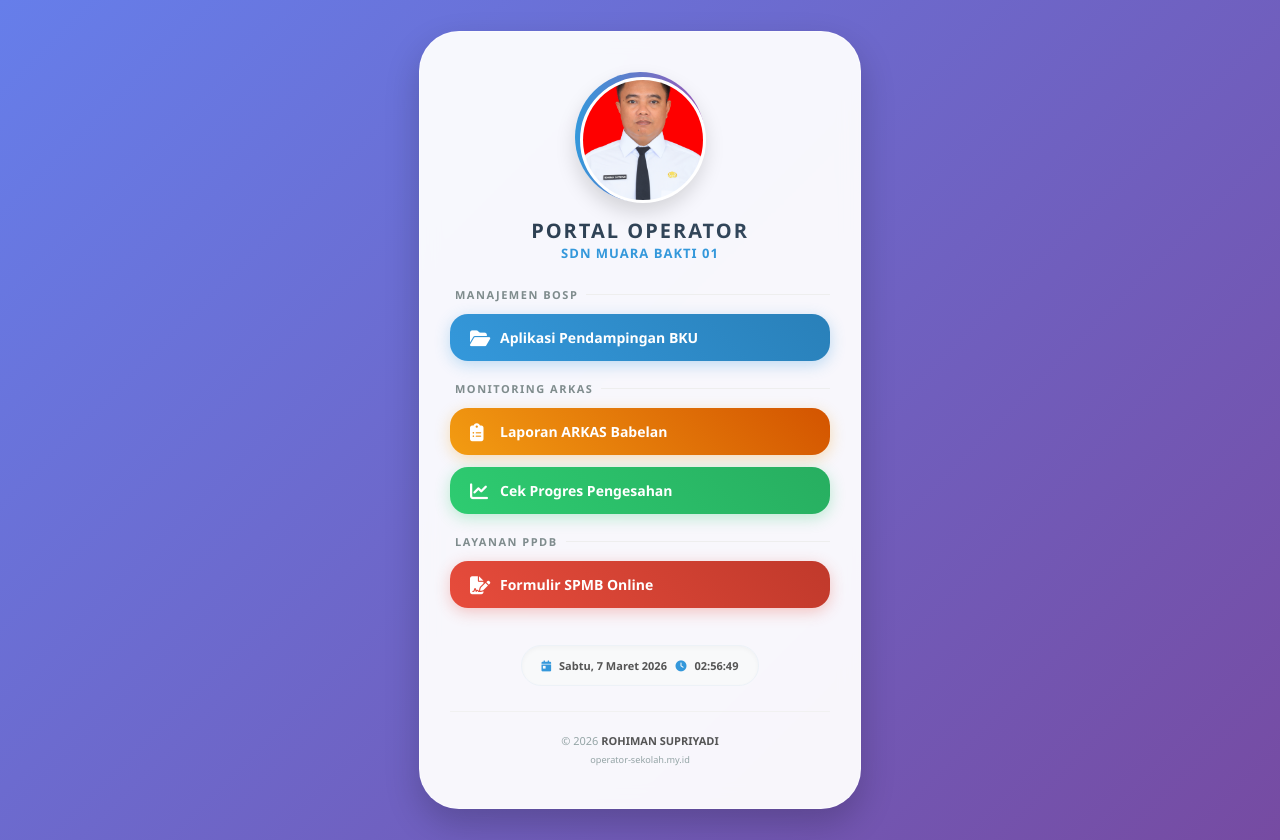
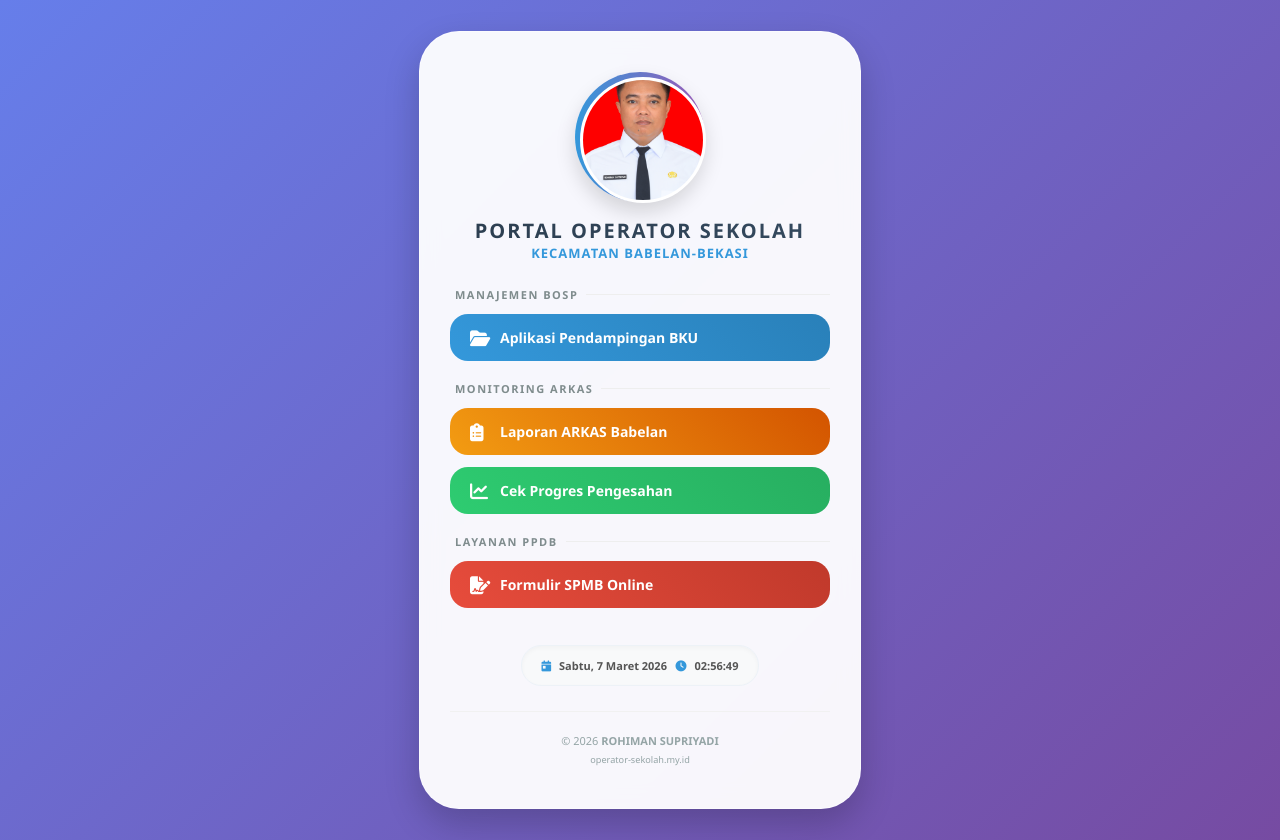
Before and after one commit to Aplikasi-Digital/Tahap1_bku_2026, a plain HTML site: page index.html in a window 1280 px wide. Drawn offline with Linux system fonts and the light colour scheme.

Commit message:
Update index.html

```diff
--- a/index.html
+++ b/index.html
@@ -15,10 +15,9 @@
 
         body {
             background: linear-gradient(135deg, #667eea 0%, #764ba2 100%);
-            font-family: 'Segoe UI', Roboto, Helvetica, Arial, sans-serif;
+            font-family: 'Segoe UI', Roboto, sans-serif;
             display: flex; justify-content: center; align-items: center;
             min-height: 100vh; margin: 0; padding: 20px;
-            color: var(--dark);
         }
 
         .container {
@@ -33,7 +32,6 @@
             position: relative;
         }
 
-        /* Border Animasi untuk Profil */
         .profile-box {
             width: 120px; height: 120px;
             margin: 0 auto 15px;
@@ -80,11 +78,8 @@
             display: flex; align-items: center; gap: 8px;
         }
 
-        .section-name::after {
-            content: ""; flex: 1; height: 1px; background: #eee;
-        }
+        .section-name::after { content: ""; flex: 1; height: 1px; background: #eee; }
 
-        /* Desain Tombol Modern */
         .link-btn {
             display: flex; align-items: center;
             padding: 14px 20px; margin: 12px 0;
@@ -96,10 +91,10 @@
 
         .link-btn i { font-size: 18px; width: 30px; text-align: left; }
 
-        .btn-blue { background: linear-gradient(45deg, #3498db, #2980b9); box-shadow: 0 4px 15px rgba(52, 152, 219, 0.3); }
-        .btn-orange { background: linear-gradient(45deg, #f39c12, #d35400); box-shadow: 0 4px 15px rgba(243, 156, 18, 0.3); }
-        .btn-green { background: linear-gradient(45deg, #2ecc71, #27ae60); box-shadow: 0 4px 15px rgba(46, 204, 113, 0.3); }
-        .btn-red { background: linear-gradient(45deg, #e74c3c, #c0392b); box-shadow: 0 4px 15px rgba(231, 76, 60, 0.3); }
+        .btn-blue { background: linear-gradient(45deg, #3498db, #2980b9); }
+        .btn-orange { background: linear-gradient(45deg, #f39c12, #d35400); }
+        .btn-green { background: linear-gradient(45deg, #2ecc71, #27ae60); }
+        .btn-red { background: linear-gradient(45deg, #e74c3c, #c0392b); }
 
         .link-btn:hover {
             transform: translateY(-5px);
@@ -107,7 +102,6 @@
             filter: brightness(1.1);
         }
 
-        /* Widget Jam & Tanggal */
         .datetime-box {
             background: #f8f9fa;
             padding: 12px 20px;
@@ -128,8 +122,6 @@
             margin-top: 25px; border-top: 1px solid #f1f1f1;
             padding-top: 20px; line-height: 1.6;
         }
-
-        .footer b { color: #555; }
     </style>
 </head>
 <body>
@@ -141,11 +133,11 @@
             </div>
         </div>
 
-        <h1>PORTAL OPERATOR</h1>
-        <div class="sub-title">SDN MUARA BAKTI 01</div>
+        <h1>PORTAL OPERATOR SEKOLAH</h1>
+        <div class="sub-title">KECAMATAN BABELAN-BEKASI</div>
 
         <div class="section-name">Manajemen BOSP</div>
-        <a href="bku.html" class="link-btn btn-blue">
+        <a href="bku.html" target="_blank" class="link-btn btn-blue">
             <i class="fa-solid fa-folder-open"></i> Aplikasi Pendampingan BKU
         </a>
 
@@ -158,7 +150,7 @@
         </a>
 
         <div class="section-name">Layanan PPDB</div>
-        <a href="spmb.html" class="link-btn btn-red">
+        <a href="spmb.html" target="_blank" class="link-btn btn-red">
             <i class="fa-solid fa-file-signature"></i> Formulir SPMB Online
         </a>
 
```
